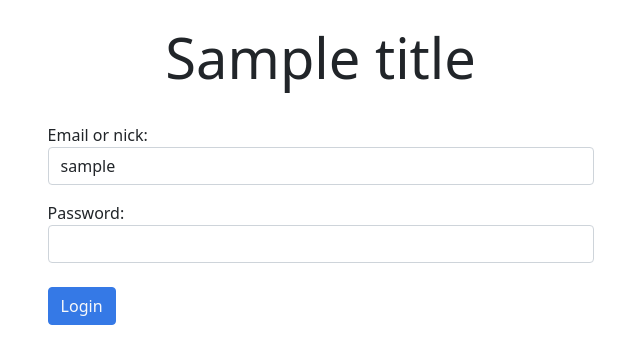
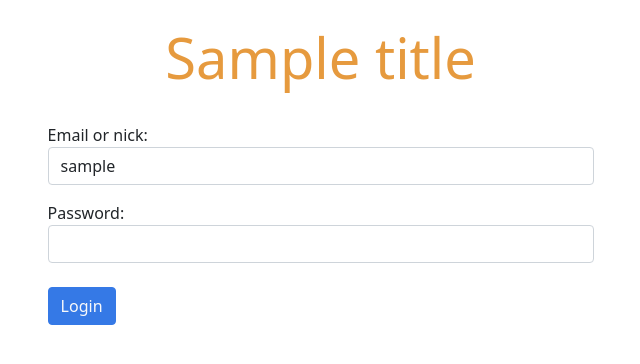
Before and after one commit to tecnicolopeza/mi_red_social, a Symfony app: template templates/user/login.html.twig in a window 1280 px wide. Shown: the part 56-420 px from the top of the page, without its empty margins (313-953 px from the left). Run offline with Twig, Linux system fonts and the light colour scheme; the template is opened without the code that fills it: most values are stand-ins (such as "Sample title", 1, 10 or a date in 2020); some libraries are stand-ins or nearby versions.

Commit message:
text-titulo register y login

```diff
--- a/templates/user/login.html.twig
+++ b/templates/user/login.html.twig
@@ -18,7 +18,7 @@
 
         <div class="row">
 
-<h1 class="display-4 mx-auto text-center">{{title}}</h1>
+<h1 class="display-4 mx-auto text-center text-secondary">{{title}}</h1>
 </div>
 
 <div class="d-flex mt-4">
--- a/templates/user/register.html.twig
+++ b/templates/user/register.html.twig
@@ -14,7 +14,7 @@
 <div class="container mt-4">
 <div class="row">
 
-<h1 class="mx-auto text-center display-4">{{title}}</h1>
+<h1 class="mx-auto text-center display-4 text-secondary">{{title}}</h1>
 </div>
 <div class="row mt-4">
 <div class="col-md-3">
```
